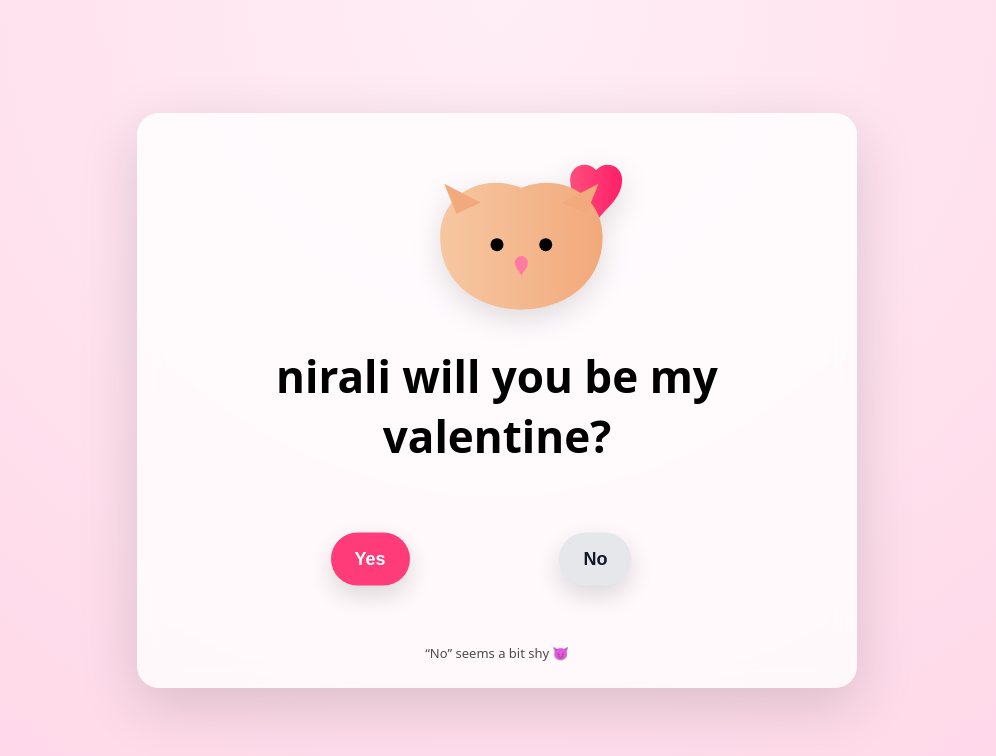
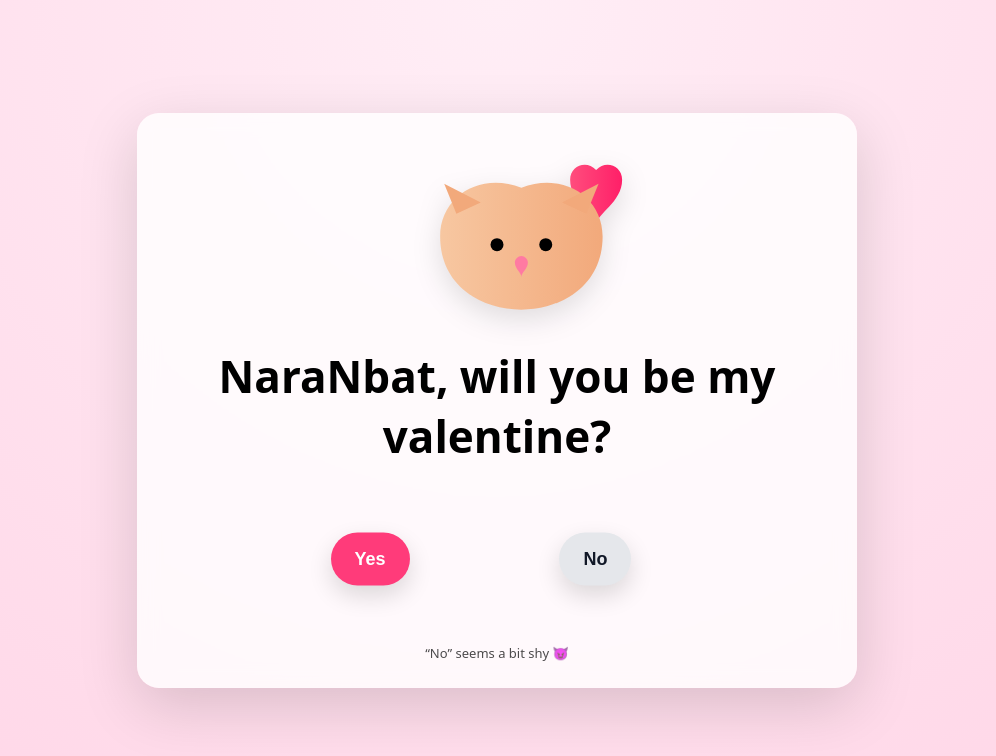
Before and after one commit to laratremio/valentine, a plain HTML site: page index.html in a window 1280 px wide. Shown: the whole page, without its empty margins (143-1139 px from the left). Drawn offline with nearby package versions, Linux system fonts and the light colour scheme.

Commit message:
Update index.html
change name

```diff
--- a/index.html
+++ b/index.html
@@ -171,7 +171,7 @@
             fill="#ff7aa2"/>
     </svg>
 
-    <h1>nirali will you be my valentine?</h1>
+    <h1>NaraNbat, will you be my valentine?</h1>
 
     <section class="button-zone" id="zone">
       <button id="yesBtn">Yes</button>
```
